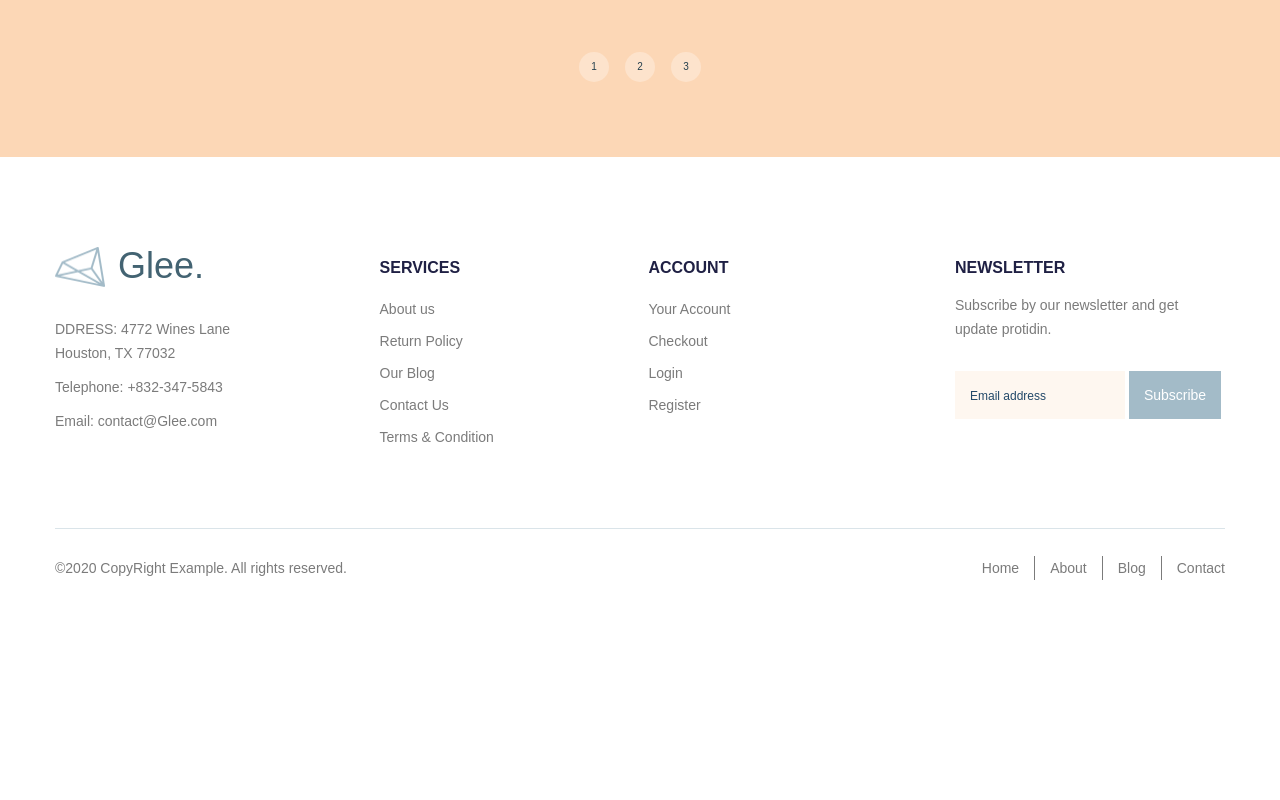
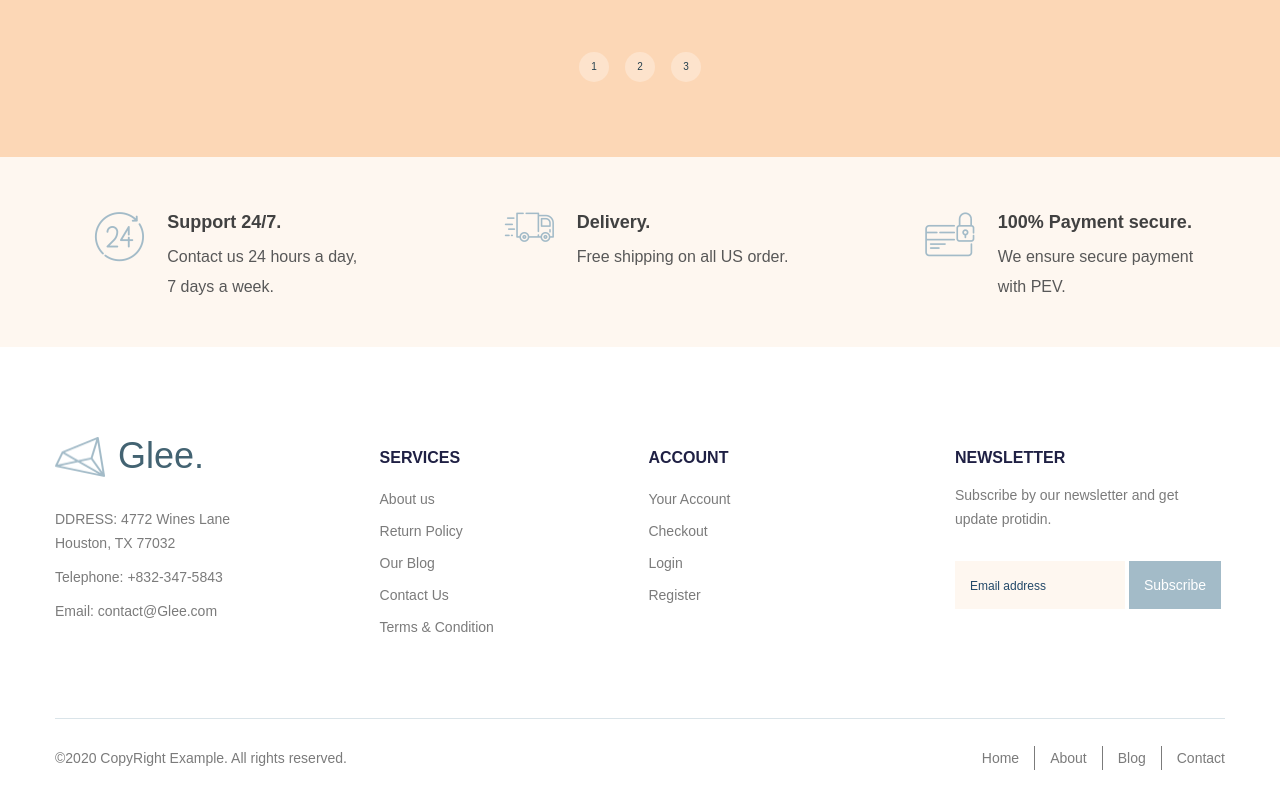
Before and after one commit to serjkovalko/clee, a website: page app/index.html in a window 1280 px wide. Shown: the part 957-1757 px from the top of the page. Before the commit the page ends 1567 px from the top, so only its background shows below. Drawn offline with nearby package versions, Linux system fonts and the light colour scheme; files that its build step writes are made by us from their sources; files whose address does not match are found by name.

Commit message:
added block slider-bottom

```diff
--- a/app/index.html
+++ b/app/index.html
@@ -118,6 +118,26 @@
         </div>
       </div>
     </section>
+    <div class="slider-bottom">
+      <div class="container top-slider__container">
+        <div class="slider-bottom__inner">
+          <div class="slider-bottom__item-time">
+            <h6 class="slider-bottom__title">Support 24/7.</h6>
+            <p class="slider-bottom__text slider-bottom__text-support">Contact us 24 hours a day,
+            7 days a week.</p>
+          </div>
+          <div class="slider-bottom__item-deliv">
+            <h6 class="slider-bottom__title">Delivery.</h6>
+            <p class="slider-bottom__text ">Free shipping on all US order.</p>
+          </div>
+          <div class="slider-bottom__item-card">
+            <h6 class="slider-bottom__title">100% Payment secure.</h6>
+            <p class="slider-bottom__text slider-bottom__text-secure">We ensure secure payment
+            with PEV.</p>
+          </div>
+        </div>
+        </div>
+    </div>
 
   </main>
 
--- a/app/scss/style.scss
+++ b/app/scss/style.scss
@@ -279,12 +279,78 @@
             background-color: #fff;
             font-size: 12px;
             font-weight: 700;
+
           }
         }
       }
     }
   }
 
+  .slider-bottom{
+    background-color: $unaccent;
+    padding: 45px 0;
+    &__inner{
+      display: flex;
+      justify-content: space-around;
+    }
+    &__item-time{
+      padding-left: 95px;
+      position: relative;
+      &::before{
+        content: url('../images/24img.png');
+        position: absolute;
+         width: 50px;
+         height: 50px;
+         top: 0;
+         left: 22px;
+         transform: translateY(10px);
+      }
+    }
+    &__item-deliv{
+      padding-left: 95px;
+      position: relative;
+      &::before{
+        content: url('../images/delivery-truck.png');
+        position: absolute;
+         width: 50px;
+         height: 50px;
+         top: 0;
+         left: 22px;
+         transform: translateY(10px);
+     }
+    }
+    &__item-card{
+        padding-left: 95px;
+      position: relative;
+      &::before{
+        content: url('../images/credit-card.png');
+        position: absolute;
+         width: 50px;
+         height: 50px;
+         top: 0;
+         left: 22px;
+         transform: translateY(10px);
+     }
+    }
+    &__img{
+display: i
+    }
+    &__title{
+      @extend %dmsans-700;
+      font-size: 18px;
+      line-height: 40px;
+      color: #414141;
+    }
+    &__text{
+      color: #585858;
+    }
+    &__text-support{
+      max-width: 200px;
+    }
+    &__text-secure{
+      max-width: 210px;
+    }
+  }
 
 
 @import 'media';
```
Also changed, not shown: app/images/24img.png (added), app/images/credit-card.png (added), app/images/delivery-truck.png (added).
